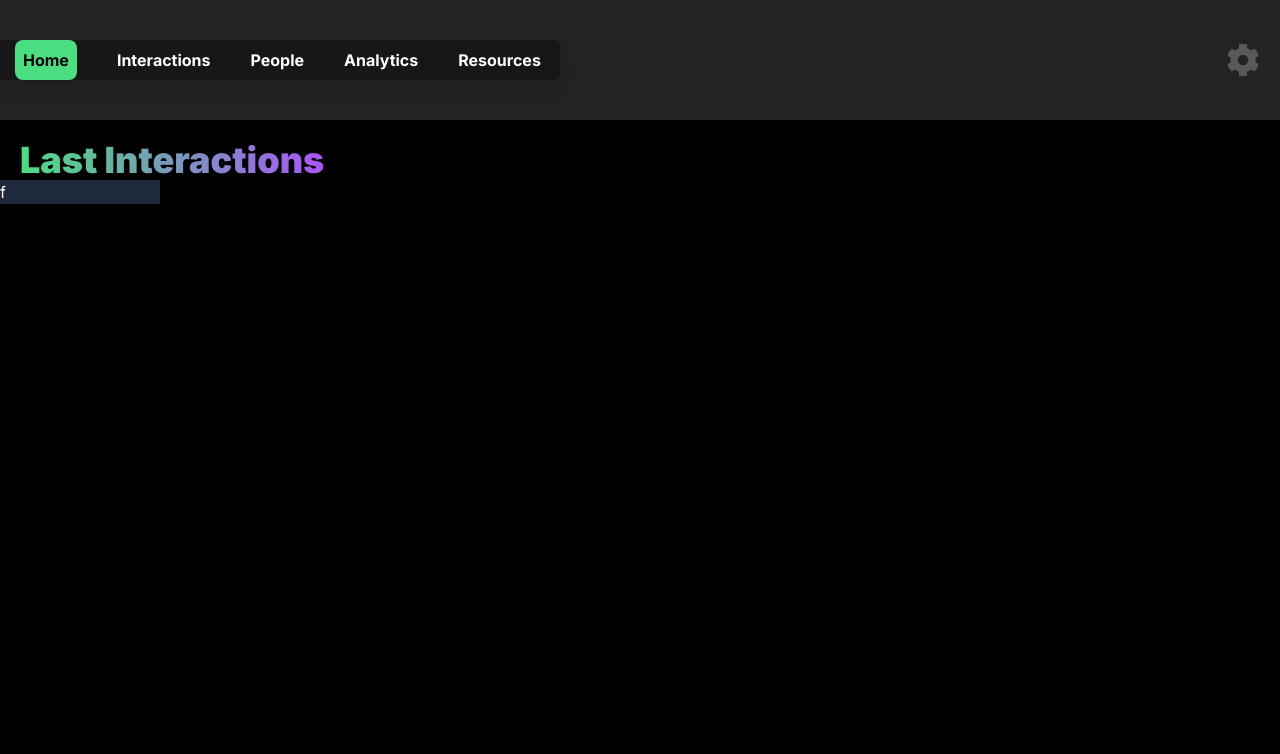
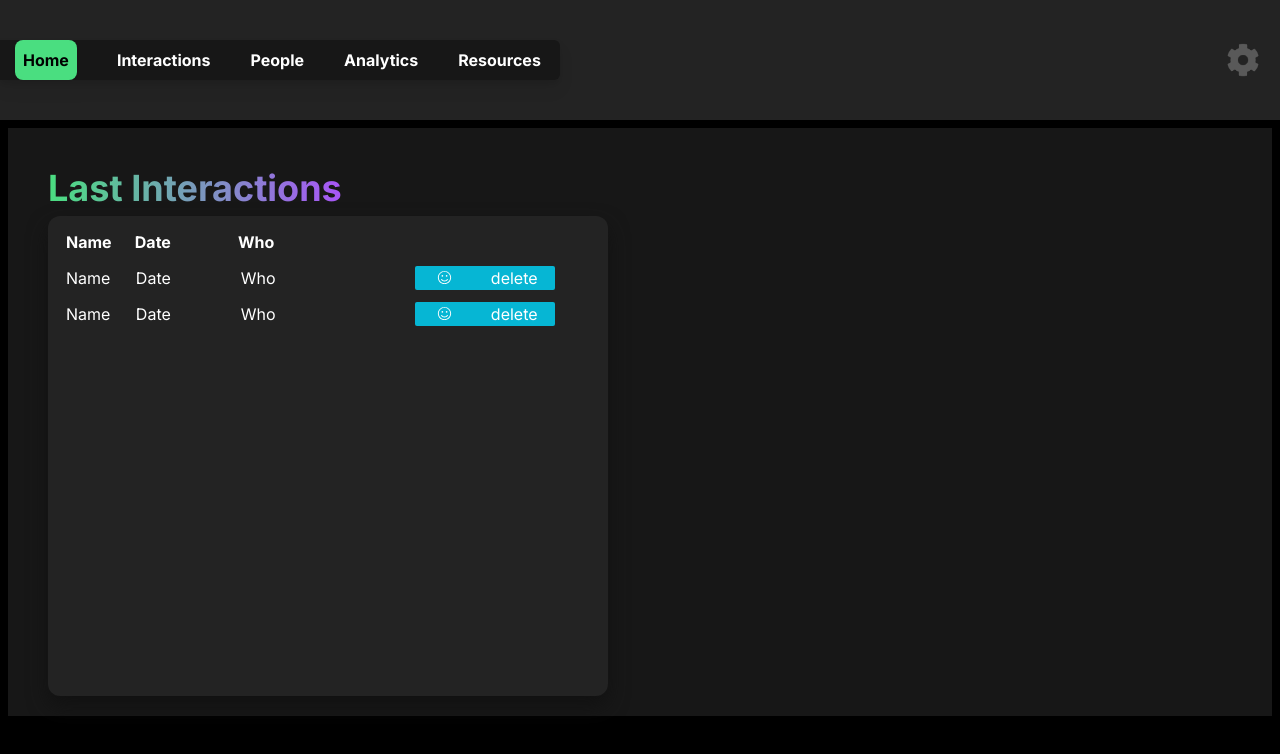
Before and after one commit to Xonesix/personal-crm, a Next.js app: page /home in a window 1280 px wide. Shown: the top 754 px of the page. Built offline with nearby package versions, Linux system fonts and the light colour scheme.

Commit message:
DashCard

```diff
--- /dev/null
+++ b/app/home/home.module.css
@@ -0,0 +1,6 @@
+.background
+{
+    display: flex;
+    flex-direction: row;
+    background-color: #171717;
+}
--- a/app/home/page.tsx
+++ b/app/home/page.tsx
@@ -1,16 +1,23 @@
 import React from 'react';
 import Homebar from '@/app/ui/homeBar/Homebar';
-import Dashcard from '../ui/Card/Dashcard';
+import Dashcard from '../ui/Card/LastInteractions';
 import { fetchPeople } from '../api/database';
+import styles from "@/app/home/home.module.css";
+import InfoBar from '../ui/Card/InfoBar';
 const page = async () => {
     // const result = await fetchPeople();
     // console.log(result);
     return (
         <div>
             <Homebar />
+            <div className={`${styles.background} m-2 p-5`}>
                 <Dashcard />
+
+            </div>
+
+
         </div>
     )
 }
 
-export default page
+export default page;
--- a/app/ui/Card/Dashcard.tsx
+++ /dev/null
@@ -1,12 +0,0 @@
-import React from 'react';
-import styles from "@/app/ui/Card/dashcard.module.css";
-const Dashcard = () => {
-  return (
-    <div >
-        <h1 className=' mt-5 ml-5 text-4xl font-black text-transparent bg-clip-text inline-block bg-gradient-to-r from-green-400 to-purple-500'>Last Interactions</h1>
-        <div className="bg-slate-800 w-40 ">f</div>
-    </div>
-  );
-}
-
-export default Dashcard
--- /dev/null
+++ b/app/ui/Card/InfoBar.tsx
@@ -0,0 +1,20 @@
+import React from 'react';
+import styles from "@/app/ui/Card/dashcard.module.css";
+import { FaceIcon } from '@radix-ui/react-icons';
+const InfoBar = () => {
+  return (
+    <div className={`mt-3 m-2 ${styles.infobar}`}>
+        <p>Name</p>
+        <p>Date</p>
+        <p>Who</p>
+        <div className={`w-15 bg-cyan-500 rounded-sm flex flex-row justify-around ${styles.buttons}`}>
+            <div className='p-1'><FaceIcon /></div>
+
+            <div><p>delete</p></div>
+        </div>
+    </div>
+
+  );
+}
+
+export default InfoBar;
--- /dev/null
+++ b/app/ui/Card/LastInteractions.tsx
@@ -0,0 +1,22 @@
+import React from 'react';
+import styles from "@/app/ui/Card/dashcard.module.css";
+import InfoBar from './InfoBar';
+const Dashcard = () => {
+  return (
+    <div className='z-50'>
+        <h1 className=' mt-5 ml-5 text-4xl font-bold text-transparent bg-clip-text inline-block bg-gradient-to-r from-green-400 to-purple-500'>Last Interactions</h1>
+        <div className={`${styles.card} mt-2 ml-5 rounded-xl`}>
+          <div className={`font-bold mr-4 ml-2 mt-1 ${styles.spacer}`}>
+            <h2>Name</h2>
+            <h2>Date</h2>
+            <h2>Who</h2>
+          </div>
+          <InfoBar />
+          <InfoBar />
+        </div>
+
+    </div>
+  );
+}
+
+export default Dashcard
--- a/app/ui/Card/dashcard.module.css
+++ b/app/ui/Card/dashcard.module.css
@@ -0,0 +1,21 @@
+.card {
+    width: 35rem;
+    height: 30rem;
+    padding: 10px;
+    background-color: #232323;
+    filter: drop-shadow(rgb(17, 17, 17) 0px 10px 10px)
+}
+.spacer
+{
+    display: grid;
+    grid-template-columns: 1fr 1.5fr 1.5fr 1fr 2fr .5fr;
+}
+.infobar
+{
+    display: grid;
+    grid-template-columns: 1fr 1.5fr 1.5fr 1fr 2fr .5fr;
+}
+.buttons
+{
+    grid-column-start: 5;
+}
--- a/package.json
+++ b/package.json
@@ -9,6 +9,7 @@
     "lint": "next lint"
   },
   "dependencies": {
+    "@radix-ui/react-icons": "^1.3.0",
     "@vercel/postgres": "^0.7.2",
     "clsx": "^2.1.0",
     "next": "14.1.3",
```
Also changed, not shown: 1 other file (tests, documents, lock files or other folders). Lines whose indentation alone changed are shown as unchanged.
